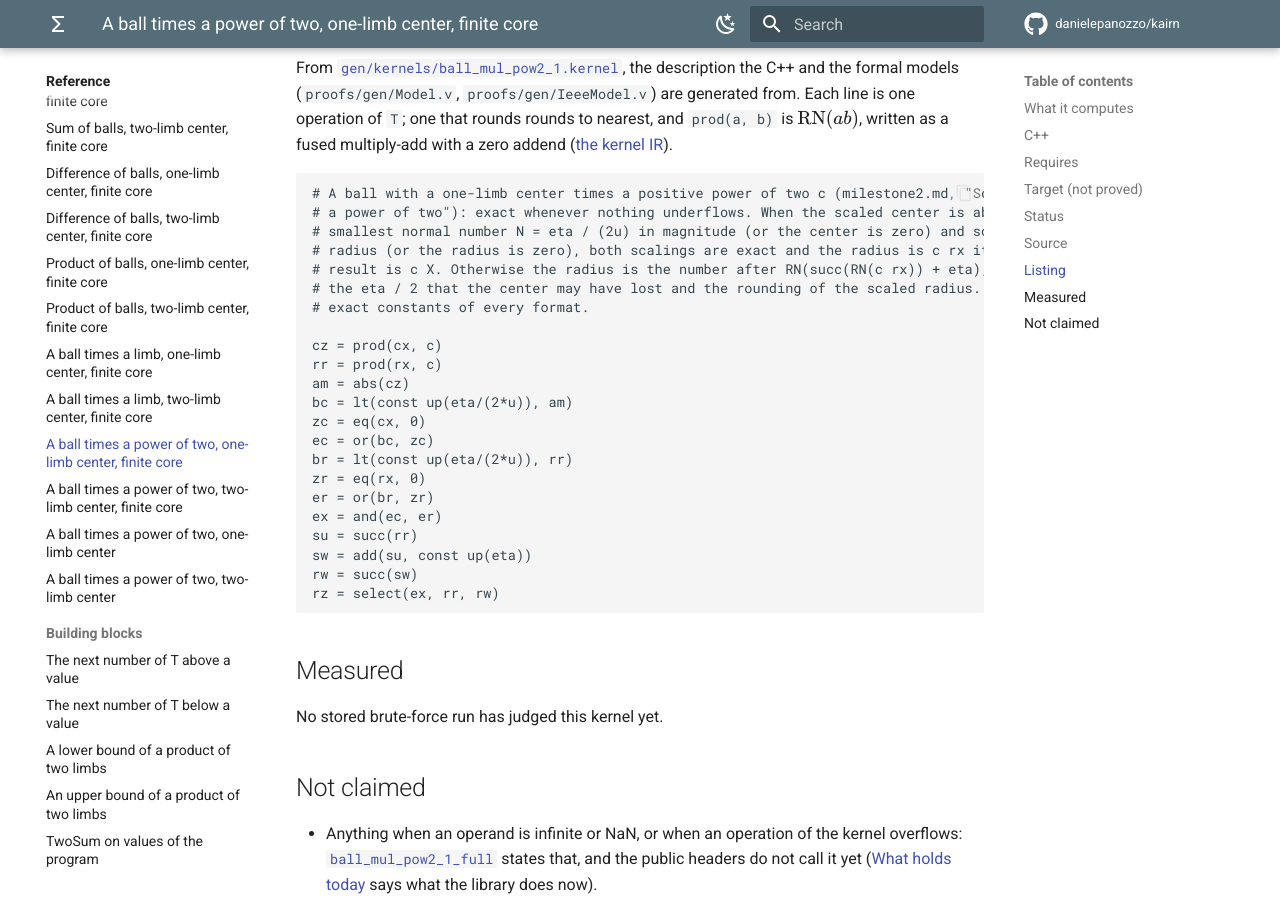
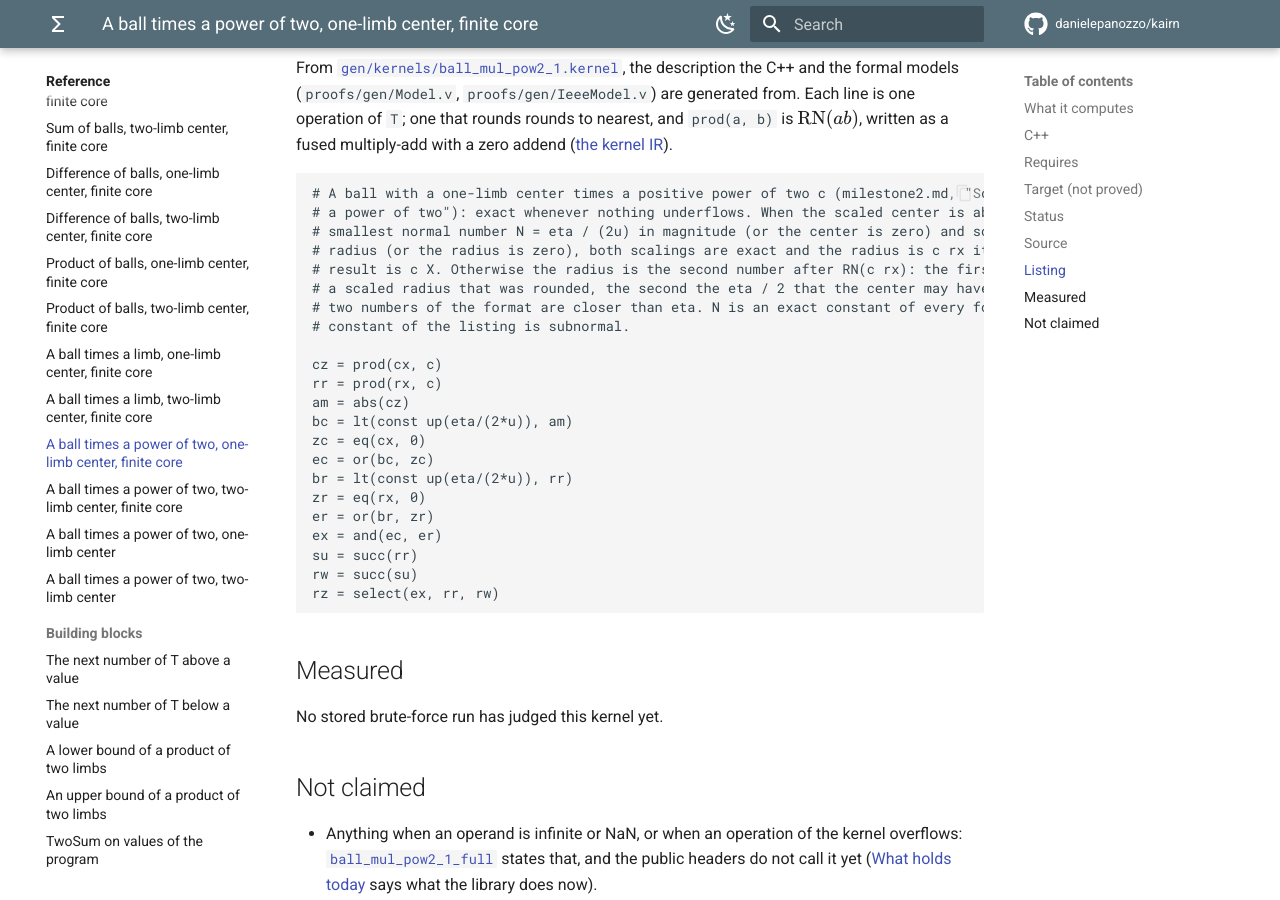
Before and after one commit to danielepanozzo/kairn, an MkDocs documentation site: the page built from docs/reference/ball_mul_pow2_1.md, in a window 1280 px wide and 900 px high, scrolled down 1890 px. Built offline with MkDocs 1.6.1 and Material for MkDocs 9.7.7, drawn with Linux system fonts in a browser that asks for light colours; comment, search, counter and statistics services are not loaded.

Commit message:
The scaling of a ball by a power of two computes with no subnormal constant
When a scaling is not exact, the radius was the number after
RN(succ(RN(c rx)) + eta). The addition of eta was the one place where a kernel
computed with a subnormal constant, which the generator's tests forbid in the
hardware formats (an operation with a subnormal operand is slow on some
processors), and it is not needed: succ(RN(t)) > t, and no two numbers of the
format are closer than eta, so the second number after RN(c rx) is at least
c rx + eta, which covers what the center lost. The new radius is never larger
than the old one, and one step smaller in the subnormal range. Containment
and the exactness statement are unchanged; scaling.py still holds on every
case of its four formats, with the same recorded output.

The listing on the Milestone 2 page, its statement of that case, the kernels'
comments, the generated files, and the tests that pin the listings and the
generated Rocq files follow. make -C proofs passes on this tree with the
audit.

Co-Authored-By: Claude Fable 5.2 <noreply@anthropic.com>
Claude-Session: https://claude.ai/code/session_01ULwCxzT6Dhw9xUiTw8mJz1

````diff
--- a/docs/reference/ball_mul_pow2_1.md
+++ b/docs/reference/ball_mul_pow2_1.md
@@ -67,9 +67,10 @@ From [`gen/kernels/ball_mul_pow2_1.kernel`](https://github.com/danielepanozzo/ka
 # a power of two"): exact whenever nothing underflows. When the scaled center is above the
 # smallest normal number N = eta / (2u) in magnitude (or the center is zero) and so is the scaled
 # radius (or the radius is zero), both scalings are exact and the radius is c rx itself: the
-# result is c X. Otherwise the radius is the number after RN(succ(RN(c rx)) + eta), which covers
-# the eta / 2 that the center may have lost and the rounding of the scaled radius. N and eta are
-# exact constants of every format.
+# result is c X. Otherwise the radius is the second number after RN(c rx): the first step covers
+# a scaled radius that was rounded, the second the eta / 2 that the center may have lost, since no
+# two numbers of the format are closer than eta. N is an exact constant of every format, and no
+# constant of the listing is subnormal.
 
 cz = prod(cx, c)
 rr = prod(rx, c)
@@ -82,8 +83,7 @@ zr = eq(rx, 0)
 er = or(br, zr)
 ex = and(ec, er)
 su = succ(rr)
-sw = add(su, const up(eta))
-rw = succ(sw)
+rw = succ(su)
 rz = select(ex, rr, rw)
 ```
 
````
Also changed, not shown: docs/reference/ball_mul_pow2_2.md (+4 -3 lines), 13 other files.
